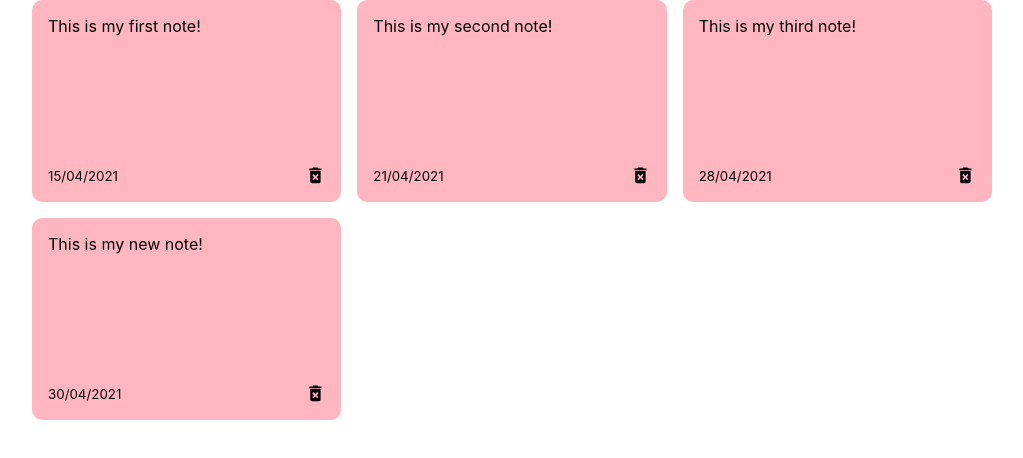
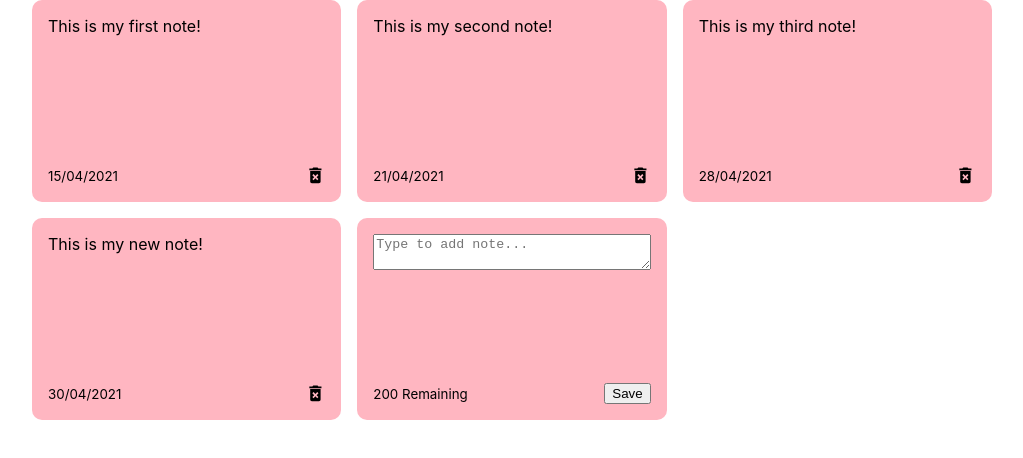
Before and after one commit to McKenzieLynn/React-App, a React (Create React App) app: page / in a window 1280 px wide. Shown: the top 458 px of the page, without its empty margins (128-1151 px from the left). Built offline with nearby package versions, Linux system fonts and the light colour scheme.

Commit message:
Adding 'AddNote' Component

```diff
--- /dev/null
+++ b/src/components/AddNote.js
@@ -0,0 +1,17 @@
+const AddNote = () => {
+    return (
+        <div className="note new">
+            <textarea
+                row='8'
+                cols='10'
+                placeholder='Type to add note...'
+            ></textarea>
+            <div className="note-footer">
+                <small>200 Remaining</small>
+                <button className="save">Save</button>
+            </div>
+        </div>
+    );
+};
+
+export default AddNote;
--- a/src/components/NotesList.js
+++ b/src/components/NotesList.js
@@ -1,11 +1,16 @@
 import Note from './Note';
+import AddNote from './AddNote';
 
 const NotesList = ({ notes }) => {
     return (
         <div className='notes-list'>
             {notes.map((note) => (
-                <Note id={note.id} text={note.text} date={note.date}/>
+                <Note
+                id={note.id}
+                text={note.text}
+                date={note.date} />
             ))}
+            <AddNote />
         </div>
     );
 };
```
